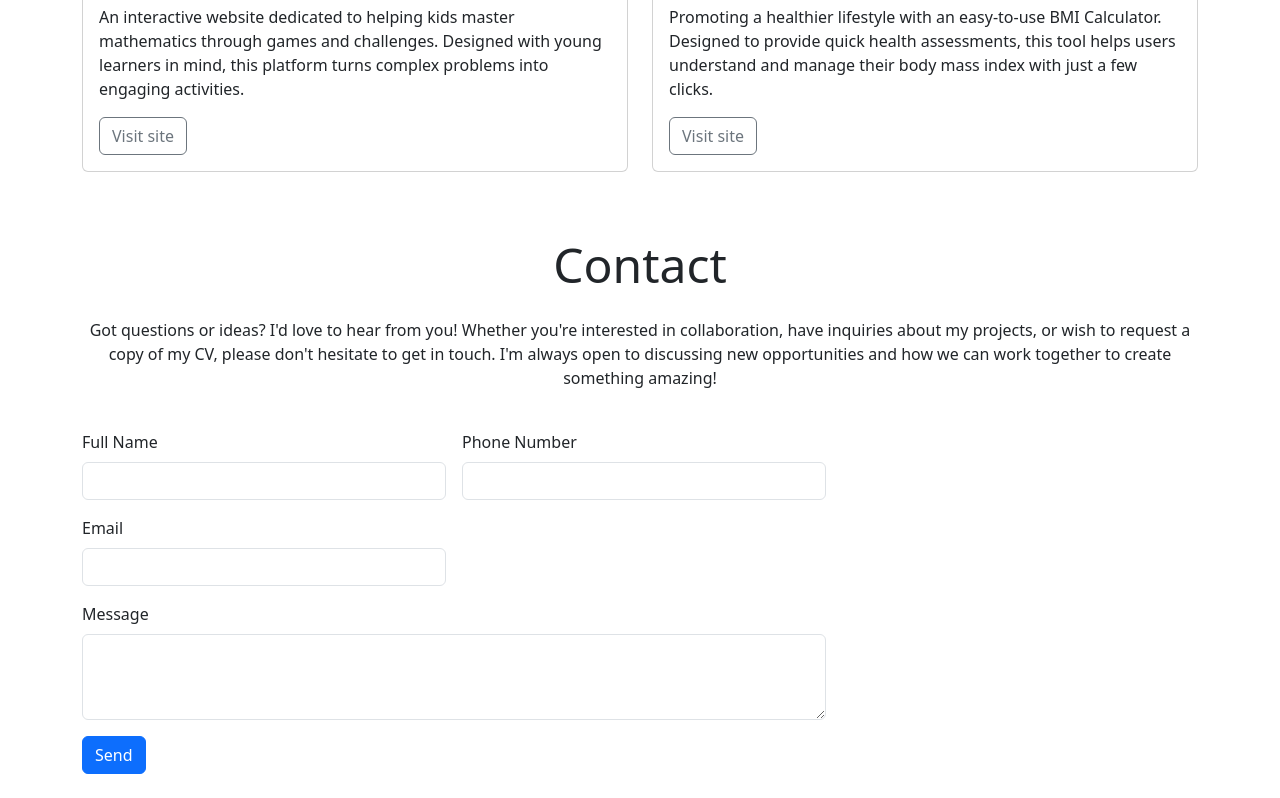
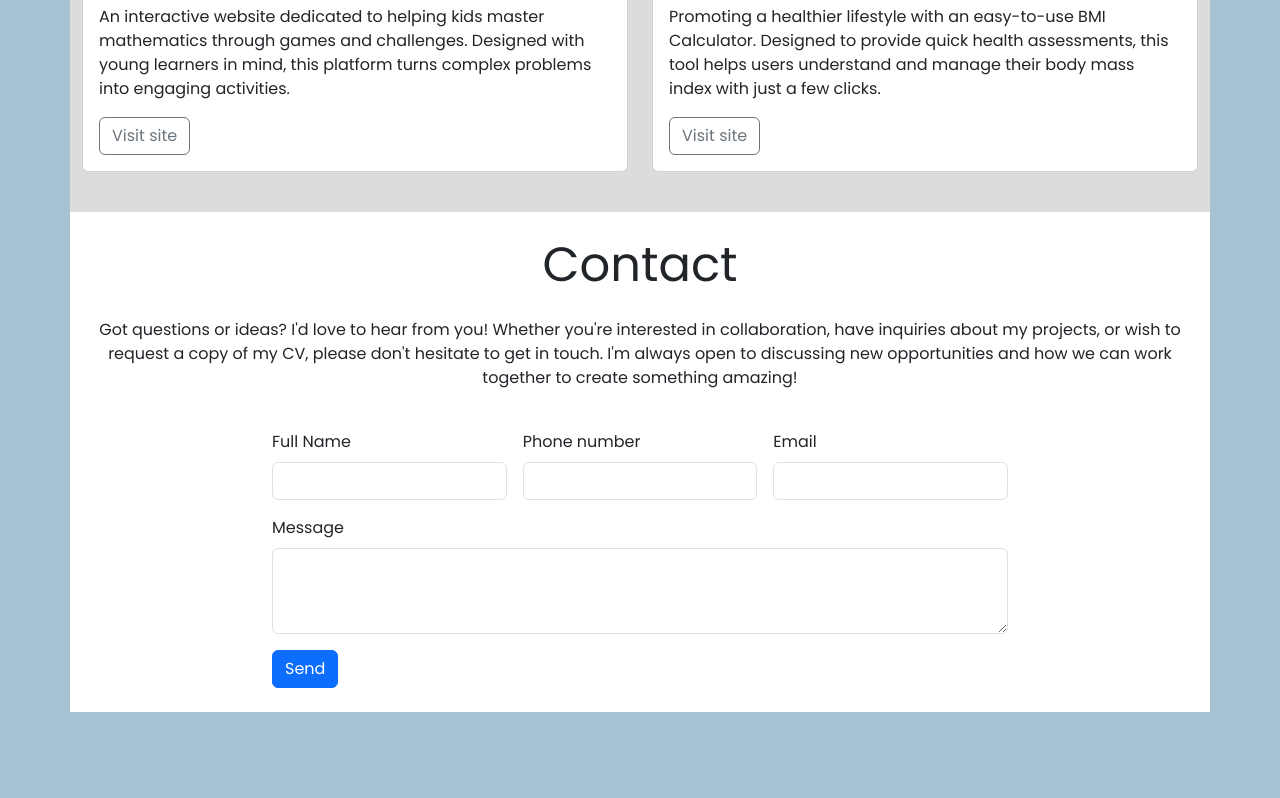
Before and after one commit to Gigabite1277/01.04-putting-it-together-01.04.02a-starter-code-, a plain HTML site: page index.html in a window 1280 px wide. Shown: the part 1701-2499 px from the top of the page. After the commit the page ends 2413 px from the top, so only its background shows below. Drawn offline with nearby package versions, Linux system fonts and the light colour scheme.

Commit message:
Styling the bootstrap site with CSS

```diff
--- /dev/null
+++ b/assets/css/style.css
@@ -0,0 +1,38 @@
+/*
+    #a4c2d1; egg blue
+    #dbdcde; light grey
+    #1f7798; mid-blue
+    #184f63; dark-blue
+*/
+
+/* global styles */
+
+@import url('https://fonts.googleapis.com/css2?family=DM+Serif+Display:ital@0;1&family=Poppins&display=swap');
+
+body {
+    font-family: "Poppins", sans-serif;
+    background-color: #a4c2d1; egg blue;
+}
+
+h1,
+h2 {
+    font-family: "DM Serif Display", serif
+    color: #184f63; /* dark-blue */
+}
+
+/* About Section */
+
+#about {
+    background-color: white;
+}
+ /* Portfolio */
+
+#portfolio {
+    background-color: #dbdcde; /* light grey;*/
+}
+
+/* Contact Section */
+
+#contact {
+    background-color: white;
+}
--- a/index.html
+++ b/index.html
@@ -8,6 +8,8 @@
     <!-- Bootstrap CSS Link -->
     <link href="https://cdn.jsdelivr.net/npm/bootstrap@5.3.3/dist/css/bootstrap.min.css" rel="stylesheet"
         integrity="sha384-QWTKZyjpPEjISv5WaRU9OFeRpok6YctnYmDr5pNlyT2bRjXh0JMhjY6hW+ALEwIH" crossorigin="anonymous">
+    <!-- Custom CSS stylesheet -->
+    <link rel="stylesheet" href="assets/css/style.css">
 </head>
 
 <body>
@@ -40,10 +42,7 @@
         </div>
     </nav>
     <!-- header -->
-
     <header id="hero" class="container">
-        <!-- Button trigger modal -->
-
         <!-- section with hero image -->
         <section class="row">
             <!-- text-center class used to centre all text inside column -->
@@ -63,6 +62,7 @@
                 </p>
                 <!-- mb-5 gives extra margin spacing under lead text -->
                 <p class="lead mb-5">Let's create something amazing together!</p>
+                <!-- Bootstrap modal button -->
                 <button type="button" class="btn btn-primary" data-bs-toggle="modal" data-bs-target="#exampleModal">
                     Subscribe to my newsletter!
                 </button>
@@ -195,66 +195,68 @@
                     touch. I'm always open to discussing new opportunities and how we
                     can work together to create something amazing!</p>
             </div>
+            <div class="col-12 col-md-10 col-lg-8 mb-4">
+                <!-- Add your form here -->
+                <form class="row g-3">
+                    <div class="col-lg-4">
+                        <label for="full-name" class="form-label">Full Name</label>
+                        <input type="text" class="form-control" id="full-name">
+                    </div>
+                    <div class="col-lg-4">
+                        <label for="phonenumber" class="form-label">Phone number</label>
+                        <input type="number" class="form-control" id="phonenumber">
+                    </div>
+                    <div class="col-lg-4">
+                        <label for="email" class="form-label">Email</label>
+                        <input type="email" class="form-control" id="email">
+                    </div>
+                    <div class="col-12">
+                        <label for="message" class="form-label">Message</label>
+                        <textarea class="form-control" id="message" rows="3"></textarea>
+                    </div>
+                    <div class="col-12">
+                        <button type="submit" class="btn btn-primary">Send</button>
+                    </div>
+                </form>
+            </div>
+        </div>
+    </footer>
+
+    <!-- Bootstrap modal -->
     <!-- Modal -->
     <div class="modal fade" id="exampleModal" tabindex="-1" aria-labelledby="exampleModalLabel" aria-hidden="true">
-    <div class="modal-dialog modal-lg">...</div>
+        <div class="modal-dialog modal-lg">
             <div class="modal-content">
                 <div class="modal-header">
                     <h1 class="modal-title fs-5" id="exampleModalLabel">Subscribe</h1>
                     <button type="button" class="btn-close" data-bs-dismiss="modal" aria-label="Close"></button>
                 </div>
                 <div class="modal-body">
-          <p>Join my newsletter for the latest updates on my projects, coding tips, and industry insights delivered straight to your  inbox.</p>
+                    <p>
+                        Join my newsletter for the latest updates on my projects,
+                        coding tips, and industry insights delivered straight to your
+                        inbox.
+                    </p>
+                    <form class="row g-3">
+                        <div class="col-lg-6">
+                            <label for="inputName" class="form-label">Name</label>
+                            <input type="text" class="form-control" id="inputName">
                         </div>
-        <!--Modal Form-->
-        <form class="row g-3">
-            <div class="col-md-6">
-                <label for="name" class="form-label">Name</label>
-                <input type="text" class="form-control" id="inputAddress">
+                        <div class="col-lg-6">
+                            <label for="inputEmail" class="form-label">Email</label>
+                            <input type="email" class="form-control" id="inputEmail">
                         </div>
-
-            <div class="col-md-6">
-              <label for="email" class="form-label">Email</label>
-              <input type="email" class="form-control" id="email">
-            </div>
-
-            <div class="col-auto mb-4">
-                <button type="submit" class="btn btn-primary ">Sign Up!</button>
-            </div>
-
-
-          </form>
-
-      </div>
-    </div>
-  </div>
-          <div class="col-12 col-md-10 col-lg-8 mb-4">
-            <!--Add your form here-->
-
-            <form class="row g-3">
-                <div class="col-md-6">
-                    <label for="full-name" class="form-label">Full Name</label>
-                    <input type="text" class="form-control" id="inputAddress">
-                  </div>
-                <div class="col-6">
-                    <label for="phonenumber" class="form-label">Phone Number</label>
-                    <input type="number" class="form-control" id="phonenumber">
-                </div>
-                <div class="col-md-6">
-                  <label for="email" class="form-label">Email</label>
-                  <input type="email" class="form-control" id="email">
-                </div>
-
-                <div class="col-12">
-                  <label for="message" class="form-label">Message</label>
-                  <textarea class="form-control" id="message" rows="3"></textarea>
-                </div>
-                <div class="col-auto">
-                    <button type="submit" class="btn btn-primary">Send</button>
+                        <div class="col-12 mb-4">
+                            <button type="submit" class="btn btn-primary">
+                                Sign up!
+                            </button>
                         </div>
                     </form>
                 </div>
             </div>
+        </div>
+    </div>
+
     <!-- Bootstrap JS Script-->
     <script src="https://cdn.jsdelivr.net/npm/bootstrap@5.3.3/dist/js/bootstrap.bundle.min.js"
         integrity="sha384-YvpcrYf0tY3lHB60NNkmXc5s9fDVZLESaAA55NDzOxhy9GkcIdslK1eN7N6jIeHz"
```
Lines whose indentation alone changed are shown as unchanged.
